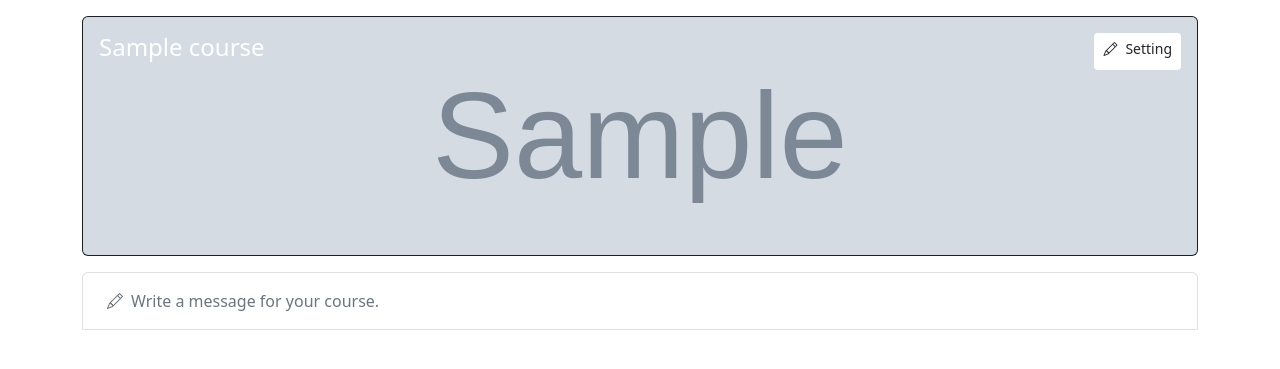
After one commit to HardCodeMatter/coachly, a Django app: page /course/1/ in a window 1280 px wide. The commit adds this page. Shown: the top 369 px of the page. Run offline with Django 4.2, Linux system fonts and the light colour scheme; tables that the repository leaves empty hold one stand-in row (values such as "Sample post"); grey boxes marked "Sample" are stand-in pictures.

Commit message:
Added Course detail and editing templates and views, configured it.

```diff
--- /dev/null
+++ b/course/templates/course/course_detail.html
@@ -0,0 +1,37 @@
+{% extends 'base.html' %}
+
+{% block content %}
+    <div class="container">
+        <div class="card text-bg-dark" style="width: 100%; height: 240px;">
+            <img src="{{ course.image.url }}" class="card-img h-100" alt="...">
+            <div class="card-img-overlay">
+                <div class="d-flex justify-content-between">
+                    <h4 class="card-title">{{ course.name }}</h4>
+                    <a href="{% url 'course_edit' course.id %}" class="btn btn-sm bg-white text-dark"><i class="bi bi-pencil me-2"></i>Setting</a>
+                </div>
+            </div>
+        </div>
+
+        <div class="list-group mt-3">
+            <div class="list-group-item">
+                <p class="m-2 text-muted"><i class="bi bi-pencil me-2"></i>Write a message for your course.</p>
+
+                <a class="stretched-link" data-bs-toggle="collapse" href="#collapseExample" role="button" aria-expanded="false" aria-controls="collapseExample"></a>
+            </div>
+
+            <div class="collapse list-group-item" id="collapseExample">
+                <form>
+                    <div class="mb-3">
+                        <label for="exampleInputPassword1" class="form-label">Your message</label>
+                        <textarea type="textarea" class="form-control" id="exampleInputPassword1" rows="3"></textarea>
+                    </div>
+                    <div class="mb-3 form-check">
+                        <input type="checkbox" class="form-check-input" id="exampleCheck1">
+                        <label class="form-check-label" for="exampleCheck1">Disable comments</label>
+                    </div>
+                    <button type="submit" class="btn btn-primary">Publish</button>
+                </form>
+            </div>
+        </div>
+    </div>
+{% endblock %}
--- a/course/templates/course/course_list.html
+++ b/course/templates/course/course_list.html
@@ -16,7 +16,7 @@
                         <p class="card-text text-muted">Author: {{ course.author }}</p>
                     </div>
 
-                    <a href="#" class="stretched-link"></a>
+                    <a href="{% url 'course_detail' course.id %}" class="stretched-link"></a>
                 </div>
             </div>
         {% endfor %}
--- a/course/urls.py
+++ b/course/urls.py
@@ -4,5 +4,7 @@ from . import views
 
 urlpatterns = [
     path('course/', views.course_list_view, name='course_list'),
+    path('course/<int:id>/', views.course_detail_view, name='course_detail'),
+    path('course/<int:id>/edit/', views.course_edit_view, name='course_edit'),
     path('course/create/', views.course_create_view, name='course_create'),
 ]
--- a/course/views.py
+++ b/course/views.py
@@ -2,7 +2,7 @@ from django.shortcuts import render, redirect
 from .models import Course
 from .forms import CourseForm
 from .services import course_create
-from services import all_objects
+from services import (all_objects, get_objects)
 
 from random import randint
 
@@ -15,6 +15,34 @@ def course_list_view(request):
     }
 
     return render(request, 'course/course_list.html', context)
+
+def course_detail_view(request, id):
+    course = get_objects(Course, id=id)
+
+    context = {
+        'course': course,
+    }
+
+    return render(request, 'course/course_detail.html', context)
+
+def course_edit_view(request, id):
+    course = get_objects(Course, id=id)
+
+    if request.method == 'POST':
+        form = CourseForm(request.POST, request.FILES, instance=course)
+
+        if form.is_valid():
+            form.save()
+
+            return redirect(f'/course/{course.id}/')
+    else:
+        form = CourseForm(instance=course)
+
+    context = {
+        'form': form,
+    }
+
+    return render(request, 'course/course_edit.html', context)
 
 def course_create_view(request):
     if request.method == 'POST':
--- a/services.py
+++ b/services.py
@@ -3,3 +3,6 @@ def all_objects(model):
 
 def filter_objects(model, **kwargs):
     return model.objects.filter(**kwargs)
+
+def get_objects(model, **kwargs):
+    return model.objects.get(**kwargs)
```
Also changed, not shown: course/templates/course/course_edit.html (added, +27 -0 lines).
